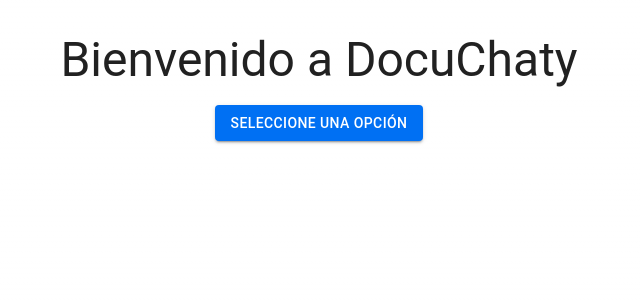
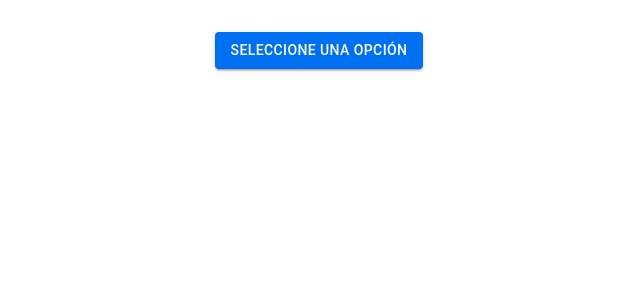
Before and after one commit to gabrielohdez/docuchaty, a Next.js app: page / in a window 1280 px wide. Shown: the top 300 px of the page, without its empty margins (321-961 px from the left). Built offline with nearby package versions, Linux system fonts and the light colour scheme.

Commit message:
Remove welcome header from main screen

```diff
--- a/pages/index.js
+++ b/pages/index.js
@@ -2,7 +2,7 @@
 import Head from 'next/head';
 import { useState } from 'react';
 import Chat from '../components/Chat';
-import { Container, Typography, Button, Box, Paper, Dialog, DialogActions, DialogContent, DialogContentText, DialogTitle } from '@mui/material';
+import { Container, Button, Box, Paper, Dialog, DialogActions, DialogContent, DialogContentText, DialogTitle } from '@mui/material';
 
 export default function Home() {
   const [selectedOption, setSelectedOption] = useState(null);
@@ -29,7 +29,6 @@ export default function Home() {
       </Head>
       <Container maxWidth="sm">
         <Box display="flex" flexDirection="column" alignItems="center" mt={4}>
-          <Typography variant="h3" gutterBottom>Bienvenido a DocuChaty</Typography>
           <Button variant="contained" color="primary" onClick={handleClickOpen}>
             Seleccione una opción
           </Button>
```
